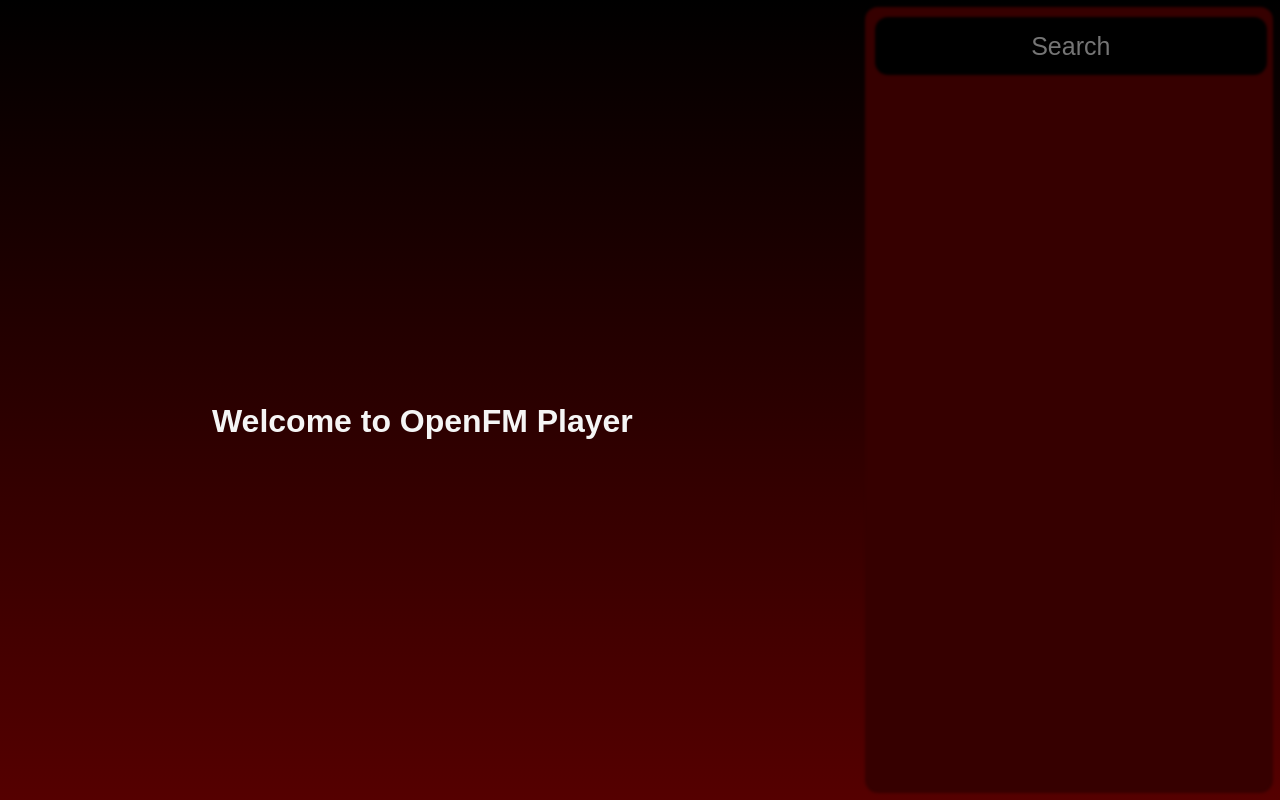
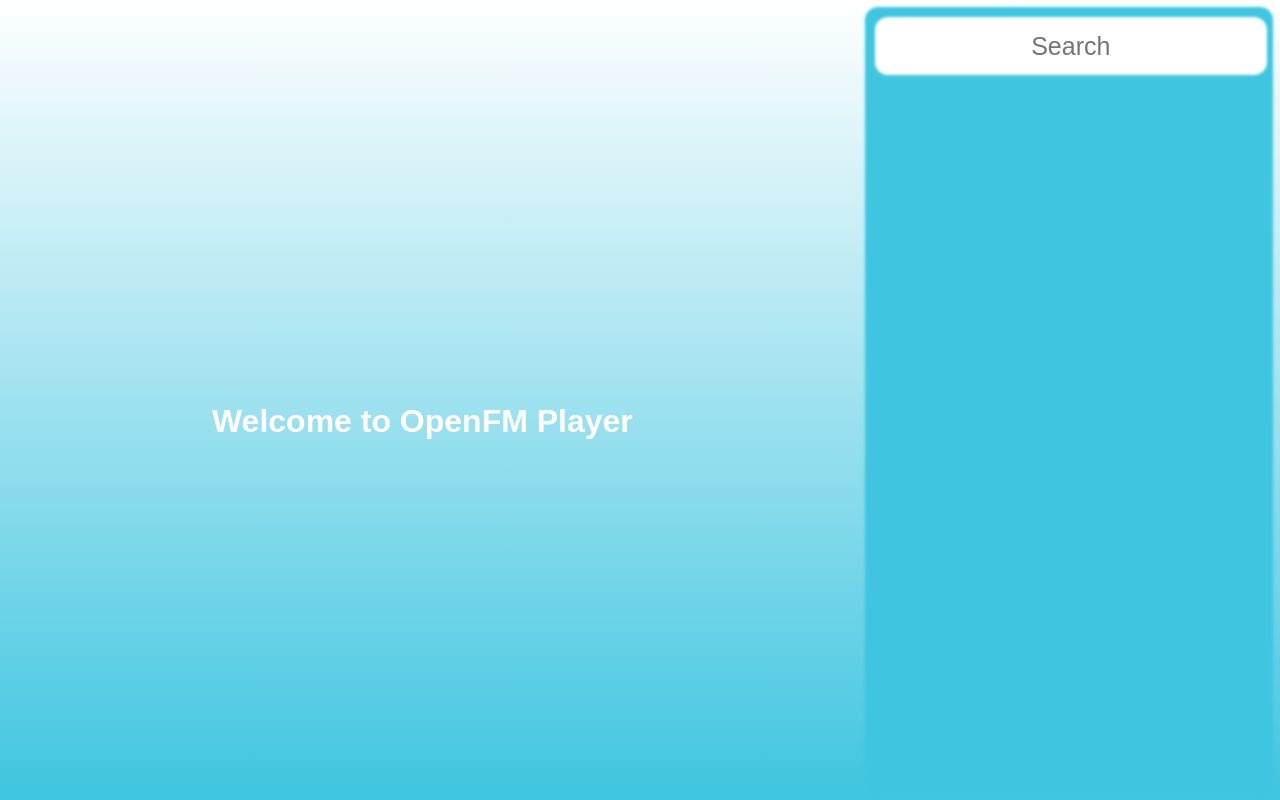
Before and after one commit to septicwolf818/openfm-player, a PHP site: page / in a window 1280 px wide. Run offline with PHP 8.4, Linux system fonts and the light colour scheme; data that the repository does not hold is empty.

Commit message:
Change theme to sky blue

```diff
--- a/desktop.css
+++ b/desktop.css
@@ -7,7 +7,7 @@ body {
 }
 
 body {
-    background: linear-gradient(#000, #500);
+    background: linear-gradient(#fff, rgb(63, 197, 224));
 }
 
 div {
@@ -16,7 +16,7 @@ div {
 
 #start {
     z-index: 1;
-    color: whitesmoke;
+    color: white;
     font-family: sans-serif;
     text-align: center;
     position: absolute;
@@ -44,8 +44,8 @@ div {
     left: 50%;
     transform: translate(-50%, -50%);
     border-radius: 10px;
-    box-shadow: 0px 0px 5px 5px black;
-    background-color: black;
+    box-shadow: 0px 0px 5px 5px white;
+    background-color: white;
     transition: linear .3s;
     transition-property: width, height;
 }
@@ -57,8 +57,8 @@ div {
     margin: 25px;
     height: 200px;
     border-radius: 10px;
-    box-shadow: 0px 0px 3px 3px rgb(54, 0, 0);
-    background-color: rgb(54, 0, 0);
+    box-shadow: 0px 0px 3px 3px rgb(63, 197, 224);
+    background-color: rgb(63, 197, 224);
     transition: linear .3s;
     transition-property: width, height;
 }
@@ -87,7 +87,7 @@ div {
     overflow: hidden;
     max-height: 150px;
     margin-left: 200px;
-    color: whitesmoke;
+    color: black;
     font-family: sans-serif;
 }
 
@@ -99,8 +99,8 @@ div {
     right: 10px;
     width: calc(50% - 20px);
     height: calc(100% - 20px);
-    background-color: rgb(54, 0, 0);
-    box-shadow: 0px 0px 3px 3px rgb(54, 0, 0);
+    background-color: rgb(63, 197, 224);
+    box-shadow: 0px 0px 3px 3px rgb(63, 197, 224);
     border-radius: 10px;
 }
 
@@ -117,7 +117,7 @@ div {
 
 #search {
     position: absolute;
-    color: whitesmoke;
+    color: black;
     right: 10px;
     width: calc(100% - 20px);
     top: 10px;
@@ -131,8 +131,8 @@ div {
     outline: none;
     border: none;
     text-align: center;
-    background-color: black;
-    box-shadow: 0px 0px 3px 3px black;
+    background-color: white;
+    box-shadow: 0px 0px 3px 3px white;
 }
 #playpause {
     margin: auto;
@@ -145,12 +145,12 @@ div {
     line-height: 80px;
     border-radius: 50%;
     text-align: center;
-    background-color: rgb(54, 0, 0);
-    box-shadow: 0px 0px 3px 3px rgb(54, 0, 0);
+    background-color: rgb(63, 197, 224);
+    box-shadow: 0px 0px 3px 3px rgb(63, 197, 224);
 }
 
 .station {
-    color: whitesmoke;
+    color: black;
     margin-left: 10px;
     margin-top: 20px;
     padding: 5px;
@@ -159,8 +159,8 @@ div {
     user-select: none;
     cursor: pointer;
     border-radius: 10px;
-    background-color: black;
-    box-shadow: 0px 0px 3px 3px black;
+    background-color: white;
+    box-shadow: 0px 0px 3px 3px white;
 }
 
 .station.active {
--- a/mobile.css
+++ b/mobile.css
@@ -13,7 +13,7 @@ body {
 
 #start {
     z-index: 1;
-    color: whitesmoke;
+    color: black;
     font-family: sans-serif;
     text-align: center;
     position: absolute;
@@ -128,14 +128,14 @@ div {
     line-height: 50px;
     border-radius: 50%;
     text-align: center;
-    background-color: black;
-    box-shadow: 0px 0px 3px 3px black;
+    background-color: white;
+    box-shadow: 0px 0px 3px 3px white;
 }
 
 
 #search {
     position: absolute;
-    color: whitesmoke;
+    color: black;
     right: 10px;
     width: calc(100% - 90px);
     top: 10px;
@@ -149,8 +149,8 @@ div {
     outline: none;
     border: none;
     text-align: center;
-    background-color: black;
-    box-shadow: 0px 0px 3px 3px black;
+    background-color: white;
+    box-shadow: 0px 0px 3px 3px white;
 }
 
 #menu-list {
@@ -162,8 +162,8 @@ div {
     right: 10px;
     width: calc(100% - 20px);
     height: calc(100% - 20px);
-    background-color: rgb(54, 0, 0);
-    box-shadow: 0px 0px 3px 3px rgb(54, 0, 0);
+    background-color: rgb(63, 197, 224);
+    box-shadow: 0px 0px 3px 3px rgb(63, 197, 224);
     border-radius: 10px;
 }
 
```
Also changed, not shown: other parts of mobile.css (+15 -15 lines).
